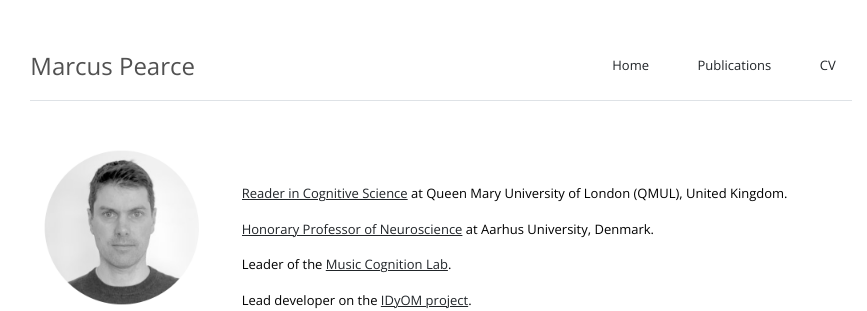
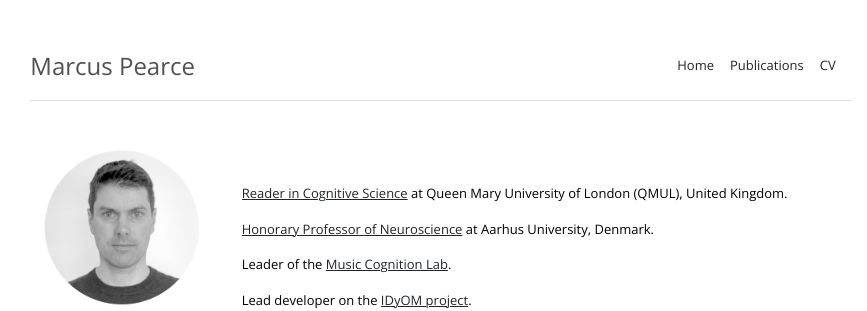
Before and after one commit to mtpearce/mtpearce.github.io, a Jekyll site: the page built from index.md, in a window 1280 px wide. Shown: the top 311 px of the page, without its empty margins (199-1066 px from the left). Built offline with Jekyll 4.4.1, drawn with Linux system fonts in a browser that asks for light colours; nearby versions of some CDN libraries; some web fonts are replaced.

Commit message:
Update home page

```diff
--- a/_sass/main.scss
+++ b/_sass/main.scss
@@ -87,7 +87,7 @@ li:not(:last-child) {
     font-weight: 300;
     margin-bottom: 0;
     border: none;
-    padding: 0.75em 0 0.5em 2.5em;
+    padding:0em 0 0em 0em;
 }
 
 /* Side bar on main page */
```
